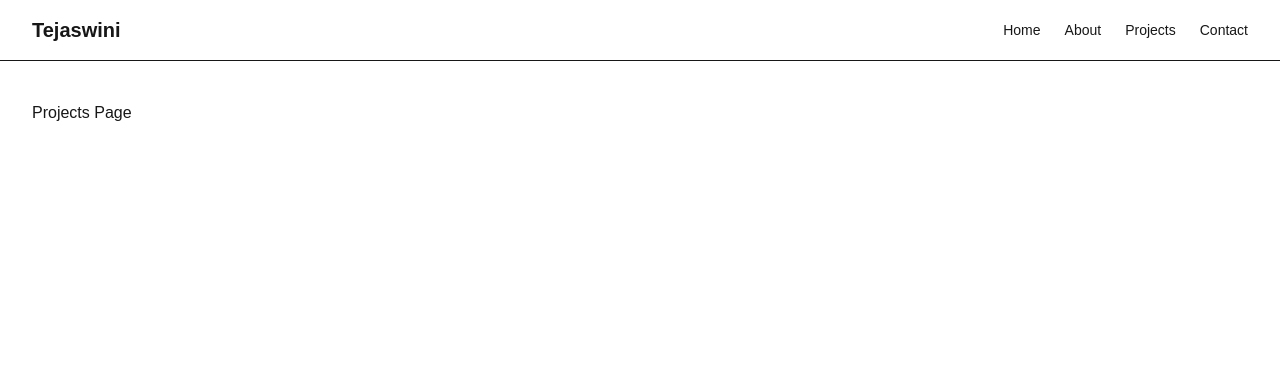
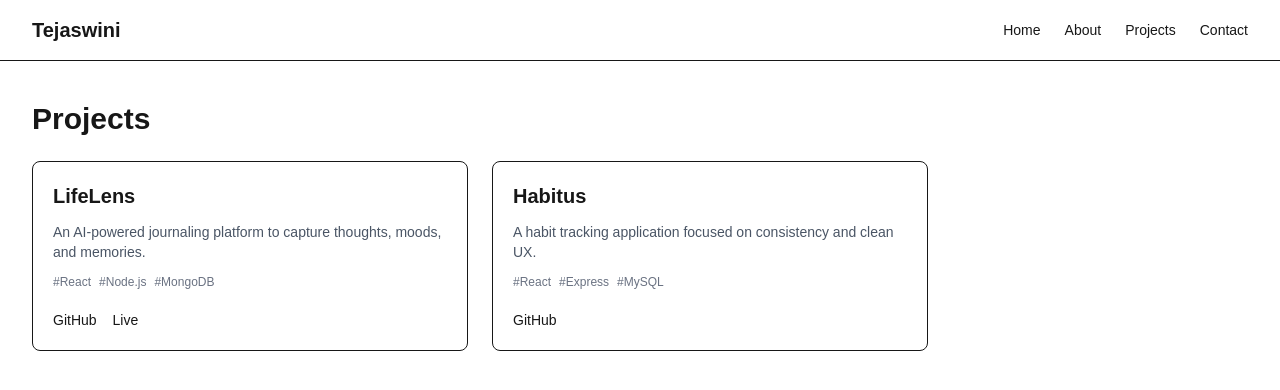
Before and after one commit to tejuuu-7774/Portfolio_, a Next.js app: page /projects in a window 1280 px wide. Shown: the top 390 px of the page. Built offline with nearby package versions, Linux system fonts and the light colour scheme.

Commit message:
api working tested.

```diff
--- /dev/null
+++ b/app/api/projects/route.ts
@@ -0,0 +1,26 @@
+import { NextResponse } from "next/server";
+
+export async function GET() {
+  const projects = [
+    {
+      id: 1,
+      title: "LifeLens",
+      description:
+        "An AI-powered journaling platform to capture thoughts, moods, and memories.",
+      techStack: ["React", "Node.js", "MongoDB"],
+      githubUrl: "https://github.com/your-username/lifelens",
+      liveUrl: "https://lifelens-01.vercel.app",
+    },
+    {
+      id: 2,
+      title: "Habitus",
+      description:
+        "A habit tracking application focused on consistency and clean UX.",
+      techStack: ["React", "Express", "MySQL"],
+      githubUrl: "https://github.com/your-username/habitus",
+      liveUrl: "",
+    },
+  ];
+
+  return NextResponse.json(projects);
+}
--- a/app/projects/page.tsx
+++ b/app/projects/page.tsx
@@ -1,3 +1,34 @@
-export default function ProjectsPage() {
-  return <h1>Projects Page</h1>;
+import ProjectCard from "@/components/ProjectCard";
+
+type Project = {
+  id: number;
+  title: string;
+  description: string;
+  techStack: string[];
+  githubUrl: string;
+  liveUrl?: string;
+};
+
+async function getProjects(): Promise<Project[]> {
+  const res = await fetch("http://localhost:3000/api/projects", {
+    cache: "no-store",
+  });
+
+  return res.json();
 }
+
+export default async function ProjectsPage() {
+  const projects = await getProjects();
+
+  return (
+    <section className="flex flex-col gap-6 max-w-4xl">
+      <h1 className="text-3xl font-bold">Projects</h1>
+
+      <div className="grid gap-6 md:grid-cols-2">
+        {projects.map((project) => (
+          <ProjectCard key={project.id} {...project} />
+        ))}
+      </div>
+    </section>
+  );
+}
--- /dev/null
+++ b/components/ProjectCard.tsx
@@ -0,0 +1,34 @@
+type Project = {
+  title: string;
+  description: string;
+  techStack: string[];
+  githubUrl: string;
+  liveUrl?: string;
+};
+
+export default function ProjectCard({
+  title,
+  description,
+  techStack,
+  githubUrl,
+  liveUrl,
+}: Project) {
+  return (
+    <div className="border rounded-lg p-5 flex flex-col gap-3">
+      <h2 className="text-xl font-semibold">{title}</h2>
+
+      <p className="text-gray-600 text-sm">{description}</p>
+
+      <div className="flex gap-2 flex-wrap text-xs text-gray-500">
+        {techStack.map((tech) => (
+          <span key={tech}>#{tech}</span>
+        ))}
+      </div>
+
+      <div className="flex gap-4 text-sm mt-2">
+        <a href={githubUrl} target="_blank">GitHub</a>
+        {liveUrl && <a href={liveUrl} target="_blank">Live</a>}
+      </div>
+    </div>
+  );
+}
```
